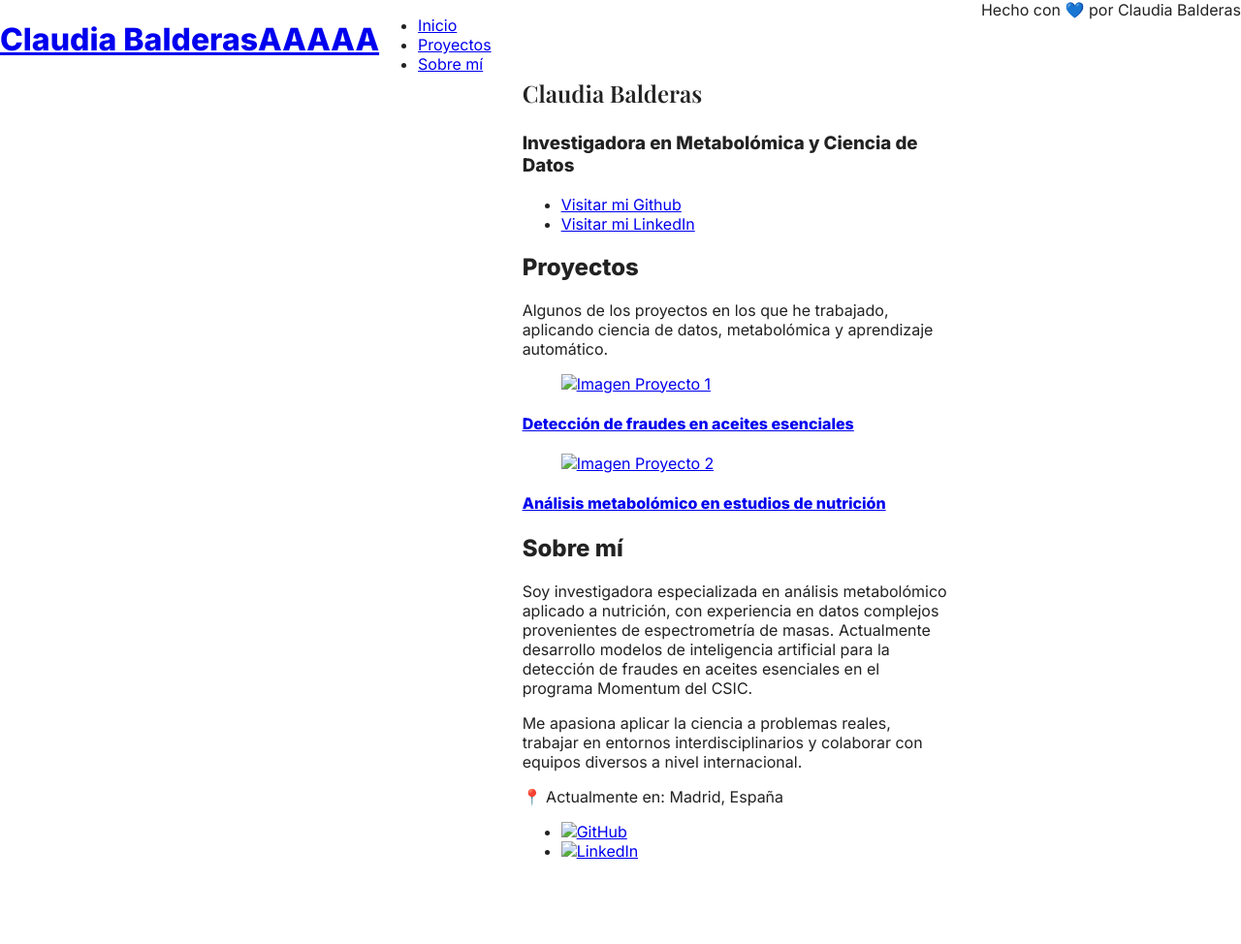
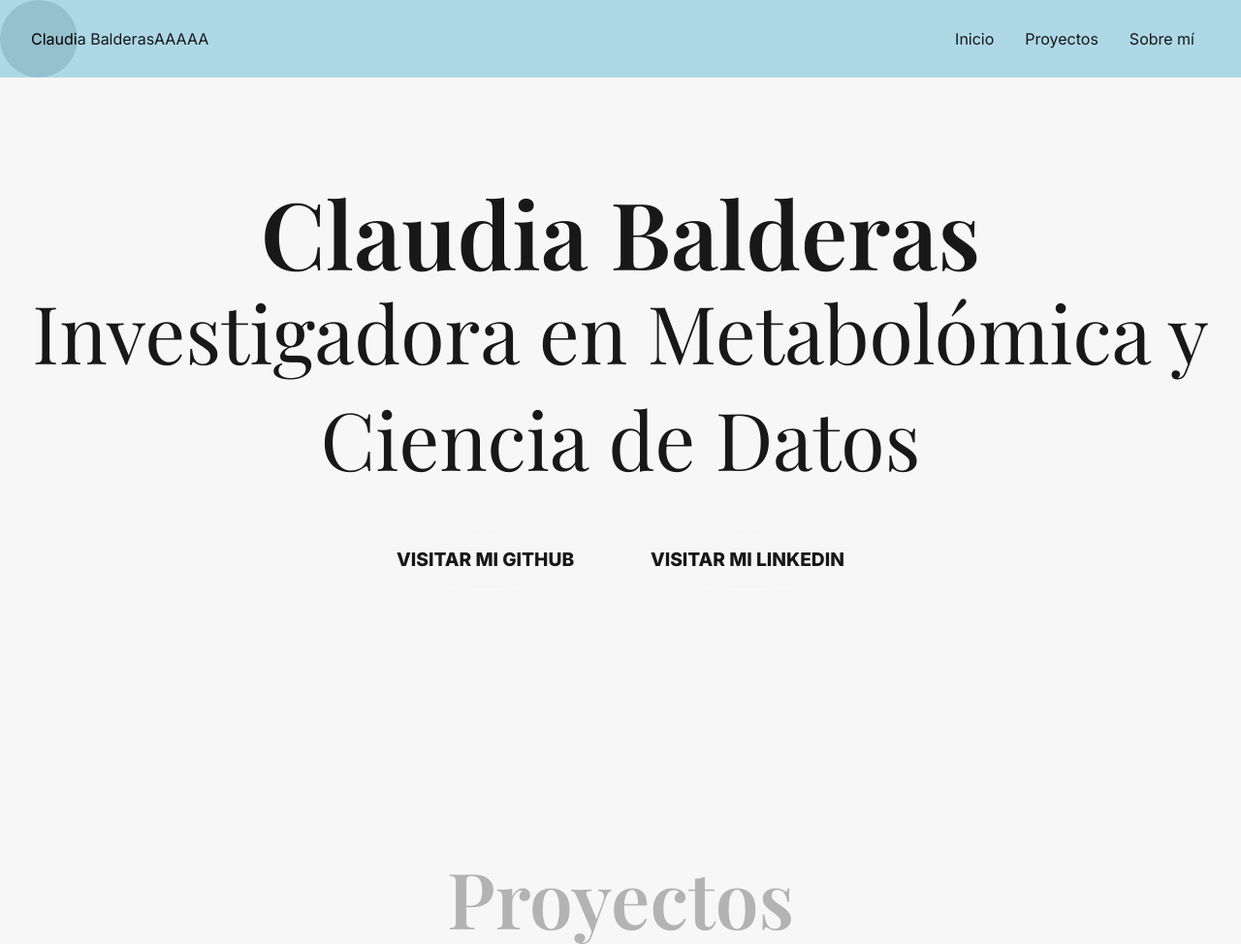
Before and after one commit to claudiabalderas/portfolio, a plain HTML site: page index.html in a window 1280 px wide. Shown: the top 974 px of the page at 97% size. Before the commit the page ends 936 px from the top, so only its background shows below. Drawn offline with nearby package versions, Linux system fonts and the light colour scheme; a script that the page names is missing; a web font is replaced by a local one.

Commit message:
Update app.css

```diff
--- a/css/app.css
+++ b/css/app.css
@@ -1,140 +1,351 @@
 
 :root {
-  --color-bg: #f4f4f4;
-  --color-sidebar: #eaeaea;
-  --color-text: #222;
-  --color-link: #444;
-  --color-highlight: #d63384;
-  --font-main: 'Inter', sans-serif;
-  --font-headings: 'Playfair Display', serif;
+  --blanco: #e0e0e0;
+  --blanco-2: rgba(255,255,255,.2);
+  --negro: #181818;
+  --negro-5: rgba(0, 0, 0, 0.5);
+  --negro-7: rgba(0, 0, 0, 0.75);
+  --tipo-titular:'Playfair Display', serif;
+  --tipo-principal:'Inter', sans-serif;
 }
 
-body {
-  margin: 0;
-  font-family: var(--font-main);
-  background-color: white;
-  color: var(--color-text);
-  display: flex;
-  min-height: 100vh;
+@media screen and (prefers-color-scheme:light){
+  :root {
+    --blanco: #181818;
+    --blanco-2: rgba(0,0,0,.2);
+    --negro: #e0e0e0;
+    --negro-5: rgba(255, 255, 255, 0.5);
+    --negro-7: rgba(255, 255, 255, 0.75);
+  }
 }
 
-/* Sidebar */
-aside {
-  background-color: var(--color-sidebar);
-  width: 220px;
-  padding: 2em 1em;
+* {
+  margin: 0;
+  padding: 0;
+  border: 0;
+  box-sizing: border-box;
+  vertical-align: baseline;
+}
+img , figure{
+  max-width: 100%;
+  width: 100%;
   display: flex;
-  flex-direction: column;
-  align-items: center;
-  justify-content: space-between;
+  object-fit: cover;
+  object-position: center center;
+}
+a {
+  display: block;
+  text-decoration: none;
+  color: inherit;
+
+}
+video {
+  max-width: 100%;
+  width: 100%;
+  display: flex;
+  object-fit: cover;
+  object-position: center center;
+}
+p a {
+  display: inline;
+}
+li {
+  list-style-type: none;
+}
+table,tr,td {
+  border-collapse: collapse;
+  border-spacing: 0;
+}
+html {
+  scroll-behavior: smooth;
+}
+h1,h2,h3,h4,h5,h6 {
+  color: inherit;
+  font-weight: inherit;
+  font-size: inherit;
+}
+form, button,
+input,
+textarea,
+select {
+  font-family: inherit;
+  font-size: inherit;
+  -webkit-hyphens: auto;
+          hyphens: auto;
+  background-color: transparent;
+  display: flex;
+  color: inherit;
+}
+body {
+  font-family: var(--tipo-principal);
+  font-size: 100%;
+  min-height: 100vh;
+  background-color: var(--negro);
+  color: var(--blanco);
+  font-smooth: always;
+  -webkit-font-smoothing: antialiased;
+  -moz-osx-font-smoothing: grayscale;
+
 }
 
-aside img {
-  width: 120px;
-  border-radius: 50%;
-  margin-bottom: 1em;
+.circulos{
+  position: fixed;
+  width:100%;
+  height:100%;
+  top:0;
+  left:0;
+  z-index: 1;
+  filter: blur(40px);
+  animation:circulo1 50s linear infinite both;
+
+}
+.circulos .circulo{
+ position: absolute;
+ width:50%;
+ height: 50%;
+ animation:circulo1 50s linear infinite both;
+}
+.circulos .circulo1{
+  top:0%;
+  left:0%;
+
+}
+.circulos .circulo1 .path{
+  fill: #2e8b57;
+}
+.circulos .circulo2{
+  top:0%;
+  right:0%;
+}
+.circulos .circulo2 .path{
+  fill: rgb(111, 0, 155);
+}
+.circulos .circulo3{
+  bottom:0%;
+  left:0%;
+}
+.circulos .circulo3 .path{
+  fill: rgb(165, 127, 1);
+}
+.circulos .circulo4{
+  bottom:0%;
+  right:0%;
+}
+.circulos .circulo4 .path{
+  fill: rgb(0, 59, 155);
 }
 
-aside h2 {
+
+.header{
+  width: 100%;
+  min-height: 5em;
+  background: lightblue;
+
+  padding: 1em 2em;
+
+  display: flex;
+  flex-flow: row wrap;
+  justify-content: space-between;
+  align-items: center;
+
+  display: flex;
+}
+.header .ul{
+  display: flex;
+  flex-flow: row wrap;
+  justify-content: space-between;
+  align-items: center;
+
+}
+.header .li{
+  margin:0 1em;
+}
+.main{
+  background: var(--negro-7);
+  margin: 0 0 1em;
+  text-align: center;
+  position: relative;
+  z-index: 2;
+}
+.seccion{
+  width: 100%;
+  min-height: 80vh;
+  padding: 2em;
+
+  display: flex;
+  flex-flow: column wrap;
+  justify-content: center;
+  align-items: center;
+}
+.seccion .info{
   font-size: 1.2em;
-  font-weight: bold;
+  animation: aparecer1 2s ease 1 both ;
+
+}
+.seccion .ul{
+  /* background: red; */
+  margin: 2em 0 0;
+  display: flex;
+  flex-flow: row wrap;
+  justify-content: center;
+  align-items: center;
+}
+.seccion .ul .li{
+  /* background: chartreuse; */
+  margin: 0 1em;
+}
+.seccion .ul .a{
+  border:1px solid rgba(255,255,255,.2);
+  border-radius: 50%;
+  padding: 1em 1em 1em;
+  text-transform: uppercase;
+  font-weight: 600;
+  transition: all .5s ease;
+  animation: aparecer1 2s ease 1 backwards;
+}
+.seccion .ul>:nth-child(2) .a{
+  animation-delay: .2s;
+}
+.seccion .ul .a:hover{
+  border-color: var(--blanco);
+}
+.seccion .h2{
+  font-family: var(--tipo-titular);
+  font-weight: 600;
+  font-size: 5em;
+  line-height:1em;
+  color:var(--blanco);
+  mix-blend-mode: exclusion;
+
+}
+.seccion .h3{
+  font-family: var(--tipo-titular);
+  font-size: 4.3em;
+}
+.seccion .grid{
+  width: 90%;
+  max-width: 40em;
+  margin: 1em 0;
+
+  display: grid;
+  grid-template-columns: repeat( auto-fit , minmax( 15rem , 1fr) );
+  gap:1em;
+}
+.seccion .article{
+  width: 100%;
+  min-height: 20vh;
+  background: lightgoldenrodyellow;
+
+  display: flex;
+  flex-flow: column nowrap;
+  justify-content: center;
+  align-items: center;
+
+  position: relative;
+  overflow: hidden;
+  border-radius: 1em;
+
+}
+.seccion .h4{
+  width:100%;
+  height: 100%;
+  background-color: var(--negro-5);
+  backdrop-filter: blur(1rem);
+  position: absolute;
+  bottom:0;
+  left:0;
+
+  display: flex;
+  flex-flow: row wrap ;
+  justify-content: center;
+  align-items: center;
+
+  color:var(--blanco);
+  font-size: 1.8em;
+  font-family: var(--tipo-titular);
+  font-style: italic;
+  opacity: 0;
+  transform:translateZ(1) scale(1.5);
+  transition: all .5s ease;
+}
+.seccion .article:hover .h4{
+  opacity: 1;
+  transform:translateZ(1) scale(1);
+}
+.works{
+  color:var(--blanco);
+}
+.works .h2{
+  margin: 0 0 1rem;
+  color:inherit;
+
+}
+.about{}
+.about .h2{
+  margin: 0 0 2rem;
+}
+.about .p{
+  max-width: 40rem;
+  margin: 0 0 2rem;
+  font-size: 1.1em ;
+  text-align: left;
+}
+.about .rrss{
+  width:100%;
+  display: flex;
+  flex-flow: row wrap;
+  justify-content: center;
+  align-items: center;
+}
+.about .li{
+  margin: 0 1em;
+}
+.about .svg{
+  width:3em;
+  height:3em;
+}
+.footer{
+  padding:2em 0;
   text-align: center;
+  color:var(--blanco);
+  position: relative;
+  z-index: 2;
+}
+.footer .span{}
+
+
+@keyframes circulo1{
+  from{
+    transform:rotate(0deg) scale(2);
+  }
+  to{
+    transform:rotate(360deg) scale(2);
+  }
+}
+@keyframes aparecer1{
+  from{
+    opacity: 0;
+    transform: translateY(50%);
+  }
+  to{
+    opacity: 1;
+    transform: translateY(0%);
+  }
 }
 
-aside nav ul {
-  list-style: none;
-  padding: 0;
-  margin: 2em 0;
-  display: flex;
-  flex-direction: column;
-  gap: 1em;
+#cursor{
+  width:5em;
+  height:5em;
+  background-color: var(--blanco);
+  position:fixed;
+  top:0;
+  left:0;
+  z-index: 3;
+  pointer-events: none;
+  border-radius: 50%;
+  mix-blend-mode: difference;
+
 }
-
-aside nav a {
-  color: var(--color-link);
-  text-decoration: none;
-  font-weight: 500;
+#cursor.mini{
+  transform: scale(0.7);
 }
-
-aside .socials {
-  display: flex;
-  gap: 1em;
-  font-size: 1.2em;
-}
-
-/* Main content */
-main {
-  flex: 1;
-  padding: 2em;
-}
-
-main header {
-  display: flex;
-  justify-content: space-between;
-  align-items: center;
-  flex-wrap: wrap;
-  gap: 2em;
-}
-
-main header .text {
-  max-width: 600px;
-}
-
-main header h1 {
-  font-family: var(--font-headings);
-  font-size: 2.5em;
-  margin: 0;
-}
-
-main header h1 span {
-  color: var(--color-highlight);
-}
-
-main header p {
-  margin-top: 0.5em;
-  color: #666;
-}
-
-main header .links {
-  display: flex;
-  gap: 1em;
-  font-size: 1.2em;
-}
-
-.section {
-  margin-top: 3em;
-}
-
-.section h2 {
-  font-family: var(--font-headings);
-  font-size: 1.5em;
-  margin-bottom: 1em;
-}
-
-.card-grid {
-  display: flex;
-  flex-wrap: wrap;
-  gap: 1em;
-}
-
-.card {
-  background-color: var(--color-sidebar);
-  padding: 1em;
-  border-radius: 8px;
-  flex: 1 1 200px;
-}
-
-.card h3 {
-  margin-top: 0;
-  font-size: 1.1em;
-}
-
-.publication {
-  background-color: var(--color-sidebar);
-  padding: 1em;
-  border-radius: 8px;
-}
-
-.publication h4 {
-  margin: 0 0 0.5em;
-}
```
